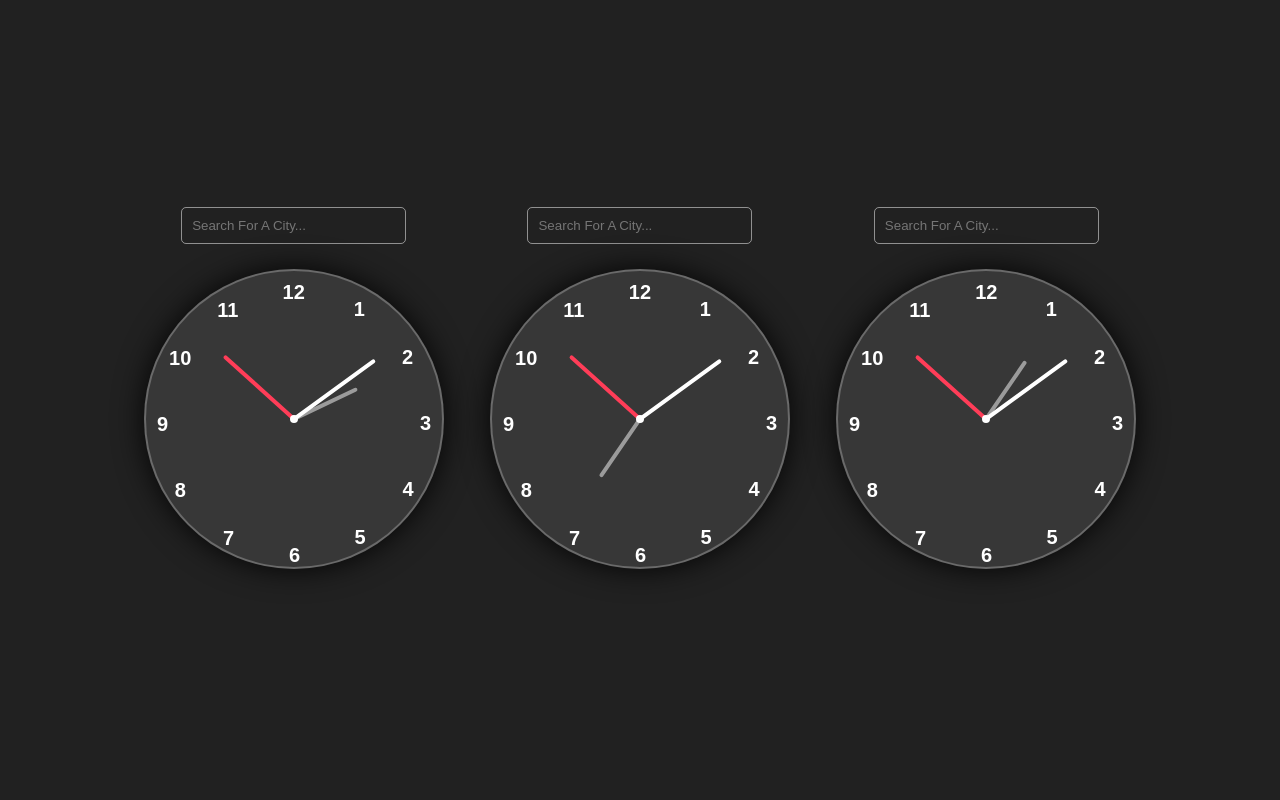
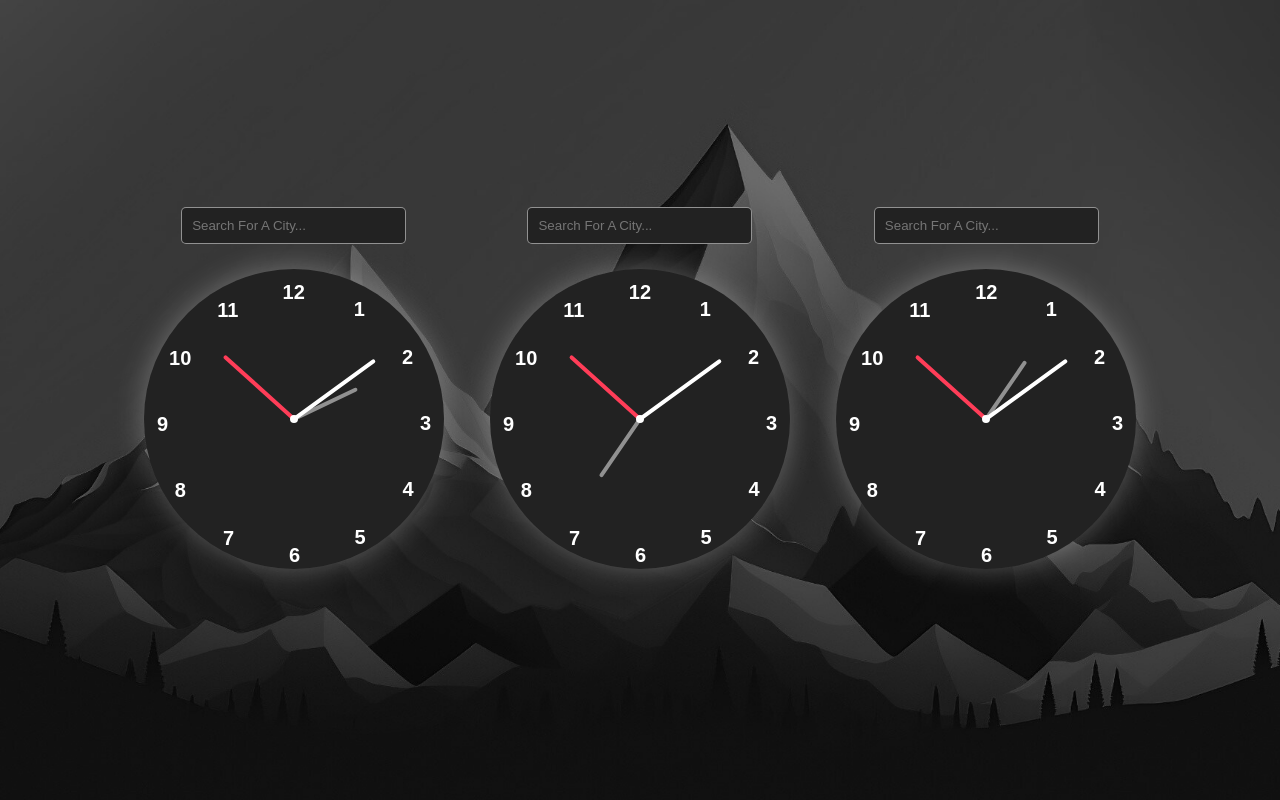
Before and after one commit to clock-team-stage/Clock, a PHP site: page / in a window 1280 px wide. Run offline with PHP 8.4, Linux system fonts and the light colour scheme.

Commit message:
background toevoegen

```diff
--- a/css/style.css
+++ b/css/style.css
@@ -3,7 +3,19 @@
     padding: 0;
     box-sizing: border-box;
     font-family: sans-serif;
-    color: #ffffff;
+    color: var(--white);
+}
+
+
+:root {
+    --white: white;
+    --background-color:#212121;
+    --border:#ffffff80;
+    --red:#ff3d58;
+    --clock-color:#222;
+    --clock-border-color:#ffffff40;
+    --box-shadow:#ffffff4d;
+
 }
 
 body {
@@ -11,7 +23,11 @@ body {
     place-items: center;
     grid-template-columns: repeat(3, 1fr);
     min-height: 100vh;
-    background-color: #212121;
+    background-image: url(../assets/backgoundimg.jpg);
+    background-size: cover;
+    background-position: center;
+    background-attachment: fixed;
+    background-repeat: no-repeat;
     padding: 0 10%;
     gap: 15px;
 }
@@ -25,8 +41,8 @@ body {
     width: 75%;
     padding: 10px;
     margin-bottom: 10px;
-    border: 1px solid #ffffff80;
-    background-color: transparent;
+    border: 1px solid var(--border);
+    background-color: var(--clock-color);
     border-radius: 5px;
     text-transform: capitalize;
 }
@@ -45,9 +61,8 @@ body {
     width: 300px;
     height: 300px;
     border-radius: 50%;
-    background-color: rgba(255, 255, 255, 0.1);
-    border: 2px solid rgba(255, 255, 255, 0.25);
-    box-shadow: 0px 0px 30px rgba(0, 0, 0, 0.9);
+    background-color: var(--clock-color);
+    box-shadow: 0px 0px 30px var(--box-shadow);
     display: flex;
     justify-content: center;
     align-items: center;
@@ -73,7 +88,7 @@ body {
     width: 8px;
     height: 8px;
     border-radius: 50%;
-    background-color: #fff;
+    background-color: var(--white);
     z-index: 2;
 }
 
@@ -91,23 +106,23 @@ body {
 }
 
 .hour-hand i {
-    background-color: #ffffff80;
+    background-color: var(--border);
     height: 70px;
 }
 
 .minute-hand i {
-    background-color: #ffffff;
+    background-color: var(--white);
     height: 100px;
 }
 
 .second-hand i {
-    background-color: #ff3d58;
+    background-color: var(--red);
     height: 94px;
 }
 
 .location {
     font-size: 18px;
-    color: #ccc;
+    color: var(--border);
 }
 
 @media screen and (max-width: 1000px) {
```
Also changed, not shown: assets/backgoundimg.jpg (added).
